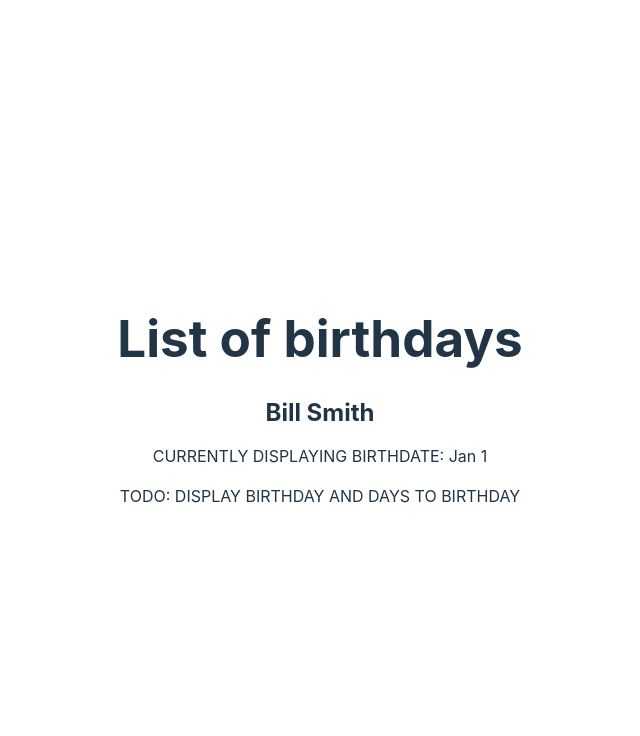
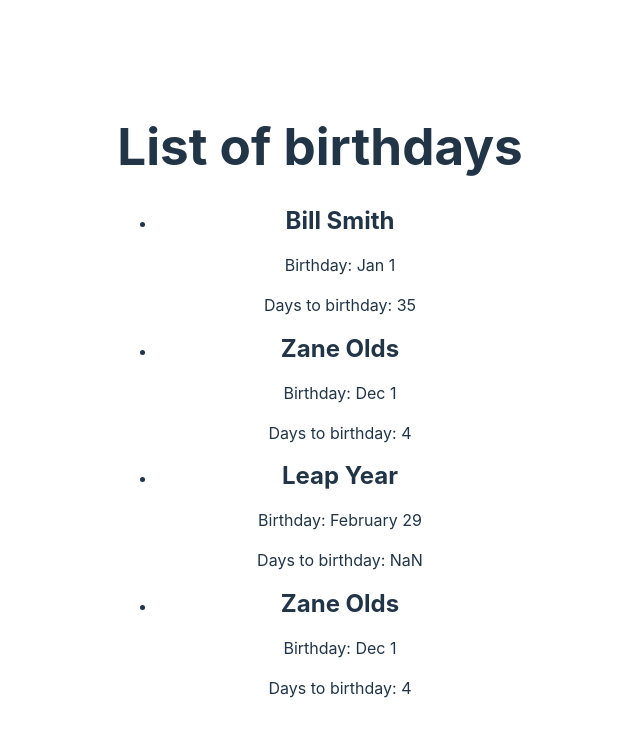
Before and after one commit to Michael-Gubb/birthday-website, a React (Vite) app in the folder birthday-client/: page / in a window 1280 px wide. Shown: the top 736 px of the page, without its empty margins (320-960 px from the left). Built offline with nearby package versions, Linux system fonts and the light colour scheme.

Commit message:
Page now loads and displays list of people (#13)
* Update README.md

* Update to list and convert sourcefile to ts

* Display days to birhday and improve text

* Change list elements to li tag

* More closely emulate fetching

```diff
--- a/birthday-client/src/App.tsx
+++ b/birthday-client/src/App.tsx
@@ -1,5 +1,4 @@
 import { DateDisplay } from "./components/DateDisplay";
-import people from "./data/testPersons.json";
 import "./App.css";
 
 function App() {
@@ -7,12 +6,7 @@ function App() {
     <>
       <h1>List of birthdays</h1>
       <div className="App">
-        <DateDisplay
-          key={people[0].id}
-          id={people[0].id}
-          birthdate={people[0].birthdate}
-          name={people[0].name}
-        />
+        <DateDisplay />
       </div>
     </>
   );
--- a/birthday-client/src/components/DateDisplay.tsx
+++ b/birthday-client/src/components/DateDisplay.tsx
@@ -1,16 +1,69 @@
-import { FunctionComponent } from "react";
+import { FunctionComponent, useState, useEffect } from "react";
 import { findBirthday } from "../utils/birthdayCalculator";
 import { Person } from "../types/types";
+import peopleFromFile from "../data/testPersons";
 
-const DateDisplay: FunctionComponent<Person> = (person) => {
-  const { birthday } = findBirthday(person, new Date());
+interface DateDisplayElementProps {
+  person: Person;
+}
+
+const DateDisplayElement: FunctionComponent<DateDisplayElementProps> = ({
+  person,
+}) => {
+  const { birthday, daysToBirthday } = findBirthday(person, new Date());
   return (
-    <div>
+    <li>
       <h2>{person.name}</h2>
-      <p>CURRENTLY DISPLAYING BIRTHDATE: {birthday}</p>
-      <p>TODO: DISPLAY BIRTHDAY AND DAYS TO BIRTHDAY</p>
-    </div>
+      <p>Birthday: {birthday}</p>
+      <p>Days to birthday: {daysToBirthday} </p>
+    </li>
   );
 };
 
+interface DateDisplayListProps {
+  people: Person[];
+}
+
+const DateDisplayList: FunctionComponent<DateDisplayListProps> = ({
+  people,
+}) => {
+  return (
+    <ul>
+      {people.map((person) => {
+        return <DateDisplayElement key={person.id} person={person} />;
+      })}
+    </ul>
+  );
+};
+
+const DateDisplay: FunctionComponent = () => {
+  //Using state only to emulate fetching data from server
+  const [people, setPeople] = useState<Person[]>([]);
+
+  useEffect(() => {
+    let ignore = false;
+    if (!ignore) {
+      // put fetch logic here
+      setPeople(peopleFromFile);
+    }
+    return () => {
+      ignore = true;
+    };
+  }, []);
+
+  if (people.length === 0) {
+    return (
+      <>
+        <p>No people found!</p>
+      </>
+    );
+  } else {
+    return (
+      <>
+        <DateDisplayList people={people} />
+      </>
+    );
+  }
+};
+
 export { DateDisplay };
--- a/birthday-client/src/data/testPersons.json
+++ /dev/null
@@ -1,4 +0,0 @@
-[{"id":1,"birthdate":"Jan 1 1980","name":"Bill Smith"},
-{"id":2,"birthdate":"Dec 1 1950","name":"Zane Olds"},
-{"id":3,"birthdate":"February 29 1992","name":"Leap Year"},
-{"id":4,"birthdate":"Dec 1 1950","name":"Zane Olds"}]
--- /dev/null
+++ b/birthday-client/src/data/testPersons.ts
@@ -0,0 +1,10 @@
+import { Person } from "../types/types";
+
+const people: Person[] = [
+  { id: 1, birthdate: "Jan 1 1980", name: "Bill Smith" },
+  { id: 2, birthdate: "Dec 1 1950", name: "Zane Olds" },
+  { id: 3, birthdate: "February 29 1992", name: "Leap Year" },
+  { id: 4, birthdate: "Dec 1 1950", name: "Zane Olds" },
+];
+
+export default people;
```
Also changed, not shown: 1 other file (tests, documents, lock files or other folders).
